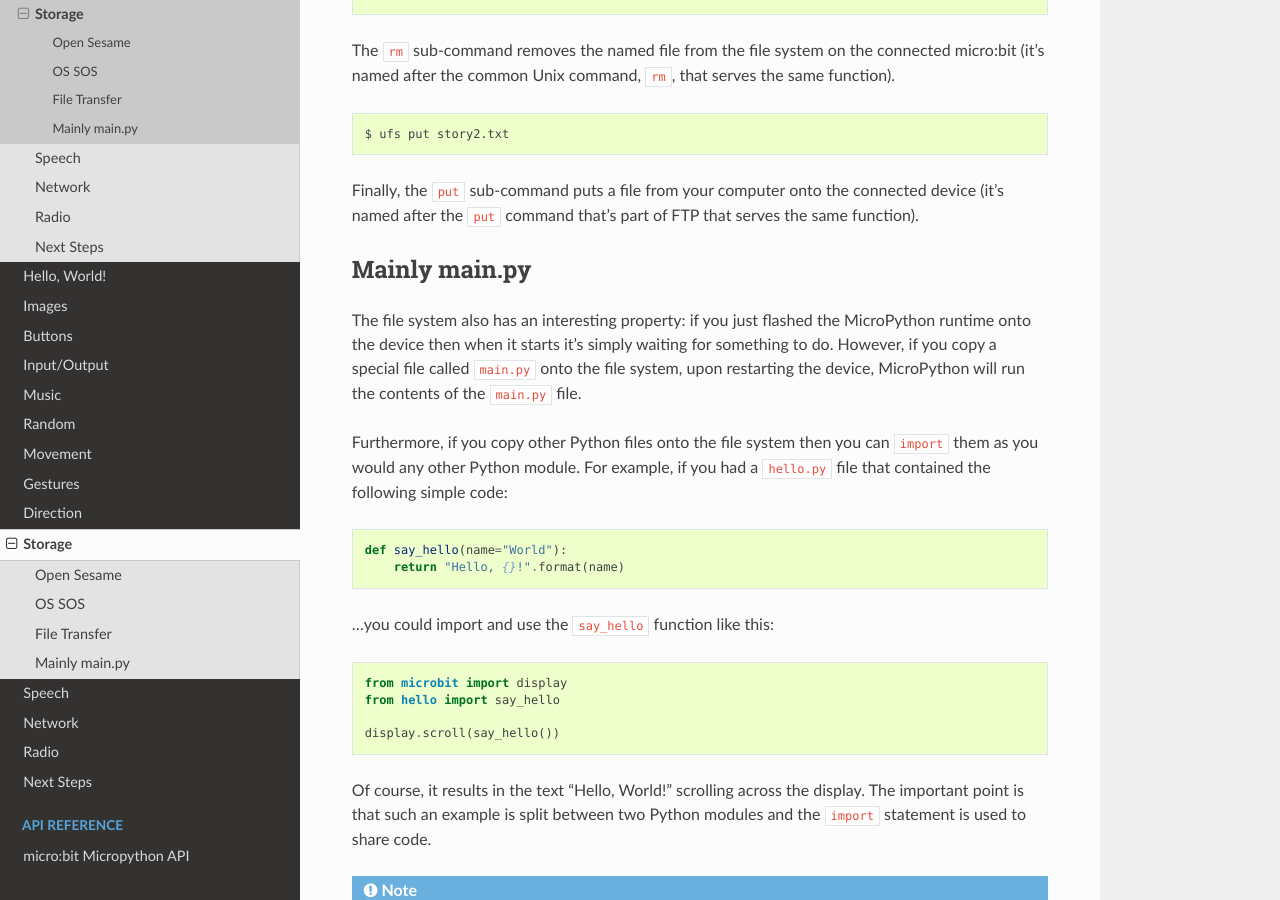
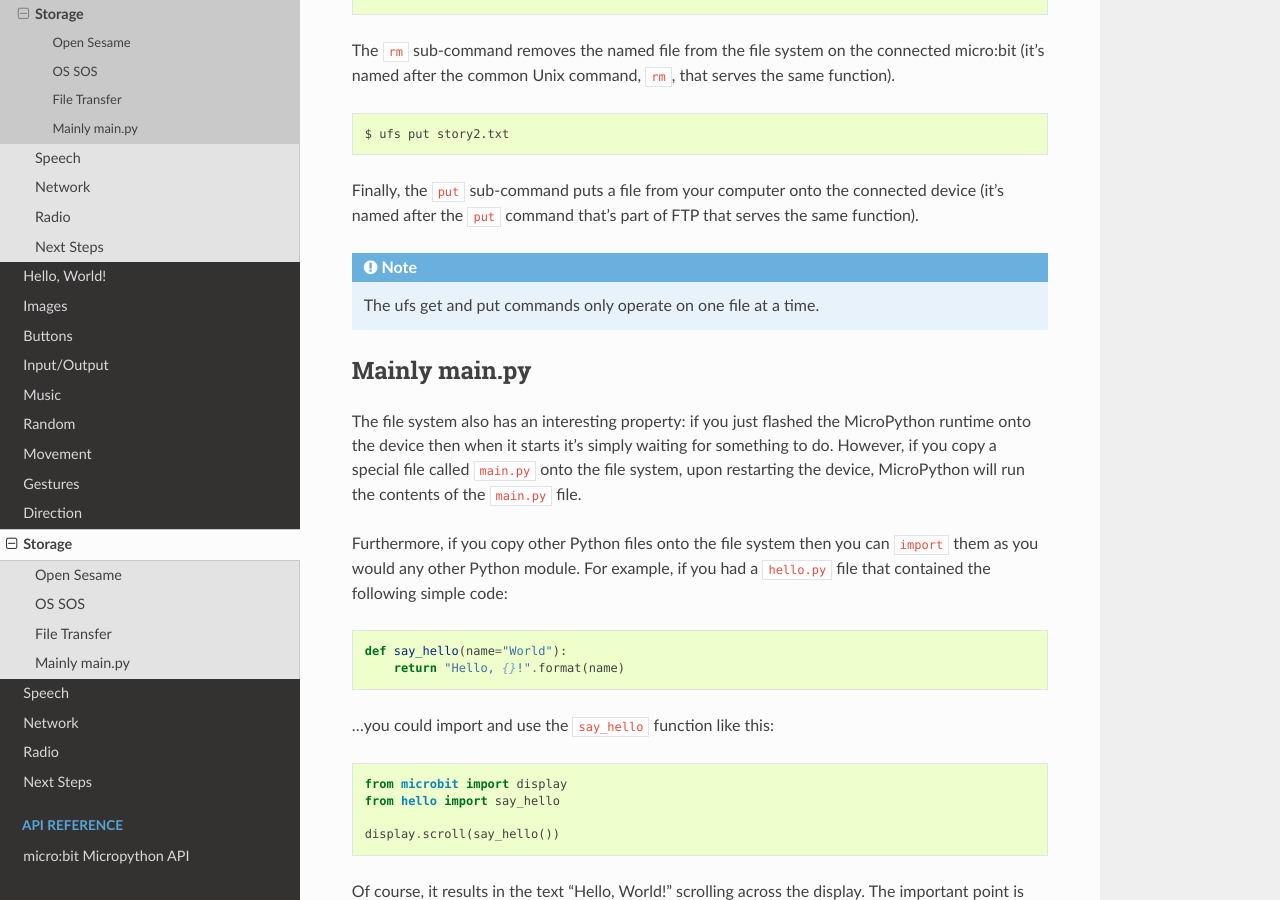
Before and after one commit to bbcmicrobit/micropython, a Sphinx documentation site: the page built from docs/tutorials/storage.rst, in a window 1280 px wide and 900 px high, scrolled down 4707 px. Built offline with Sphinx 7.4.7 and the Read the Docs theme 2.0.0, drawn with Linux system fonts in a browser that asks for light colours.

Commit message:
Added note about ufs get and put
I was scratching my head for a while trying to figure out why the next example utilizing hello.py and main.py wasn't working until I realized that "ufs put hello.py main.py" was only copying hello.py but saving it as main.py on the remote filesystem.  This note will hopefully help others avoid such confusion.

```diff
--- a/docs/tutorials/storage.rst
+++ b/docs/tutorials/storage.rst
@@ -210,6 +210,9 @@ Finally, the ``put`` sub-command puts a file from your computer onto the
 connected device (it's named after the ``put`` command that's part of FTP that
 serves the same function).
 
+.. note::
+    The ufs get and put commands only operate on one file at a time.
+
 Mainly main.py
 ++++++++++++++
 
```
